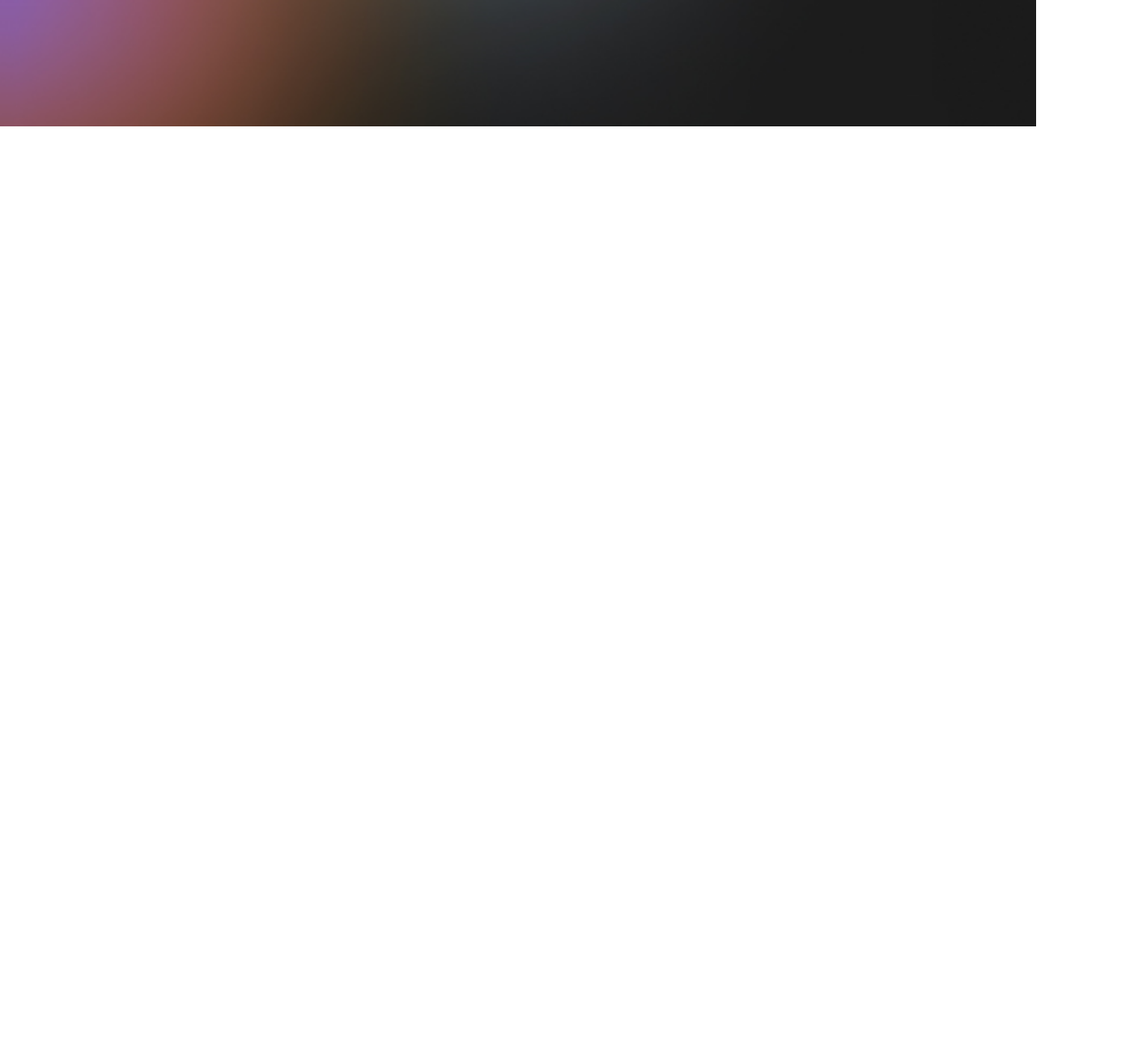
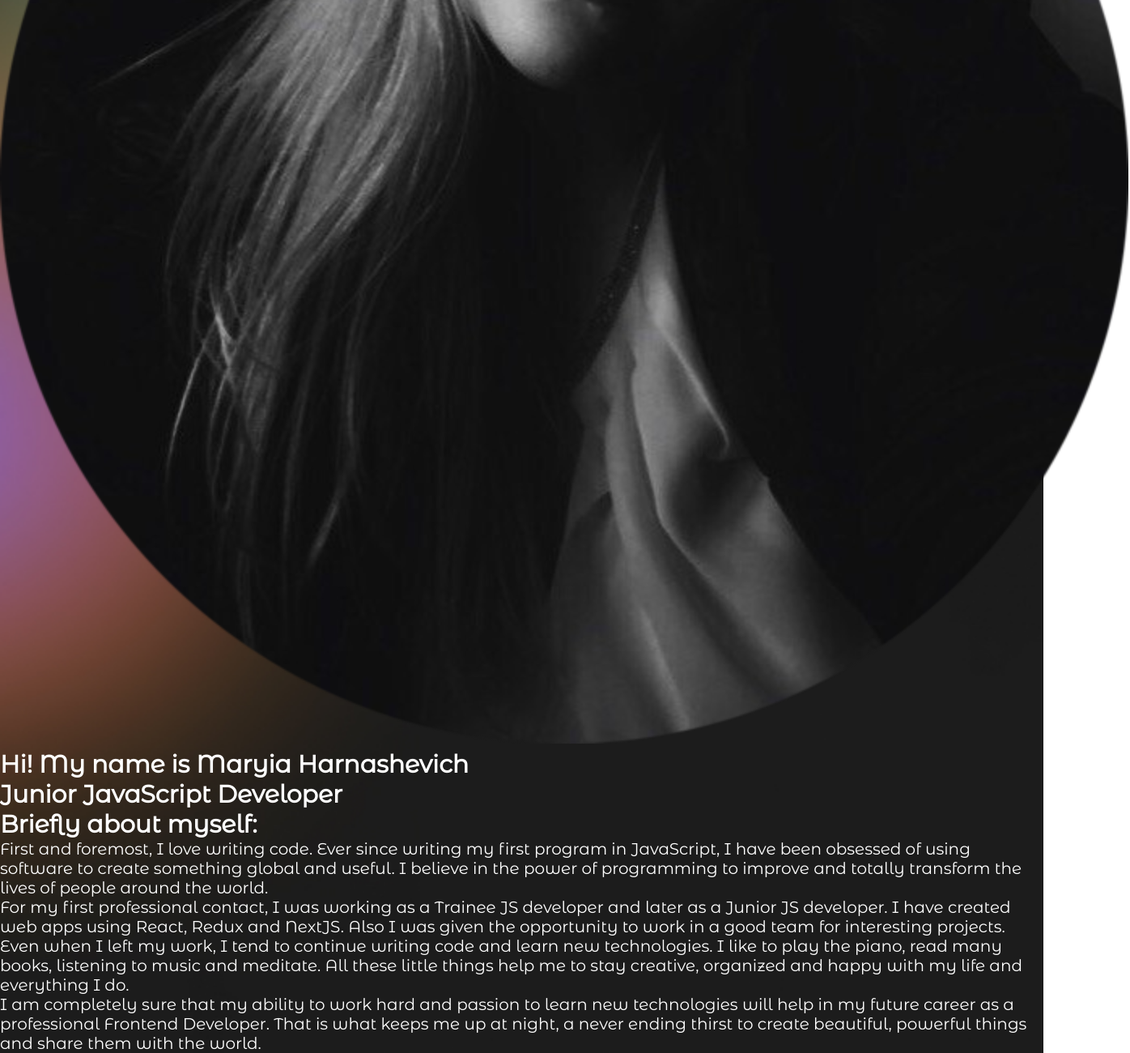
Before and after one commit to goldmarkol/rsschool-cv, a plain HTML site: page index.html in a window 1280 px wide. Shown: the part 644-1944 px from the top of the page at 81% size, 1396 px wide, since content can reach past the window. Before the commit the page ends 800 px from the top, so only its background shows below. Drawn offline with nearby package versions, Linux system fonts and the light colour scheme.

Commit message:
feat: add summary about myself

```diff
--- a/index.html
+++ b/index.html
@@ -61,5 +61,55 @@
         <div class="menu-overlay"></div>
       </div>
     </header>
+
+    <main class="main">
+      <section class="promo">
+        <div class="container">
+          <div class="promo-block">
+            <div class="photo">
+              <img src="./assets/img/avatar.png" alt="avatar" class="avatar" />
+            </div>
+            <div class="intro">
+              <h1>Hi! My name is Maryia Harnashevich</h1>
+              <h2 class="intro-subtitle">Junior JavaScript Developer</h2>
+            </div>
+          </div>
+        </div>
+      </section>
+
+      <section class="section summary" id="summary">
+        <div class="container">
+          <h2 class="section-title">Briefly about myself:</h2>
+          <div class="summary-block">
+            <p class="text">
+              First and foremost, I love writing code. Ever since writing my
+              first program in JavaScript, I have been obsessed of using
+              software to create something global and useful. I believe in the
+              power of programming to improve and totally transform the lives of
+              people around the world.
+            </p>
+            <div class="summary-divider"></div>
+            <p class="text">
+              For my first professional contact, I was working as a Trainee JS
+              developer and later as a Junior JS developer. I have created web
+              apps using React, Redux and NextJS. Also I was given the
+              opportunity to work in a good team for interesting projects. Even
+              when I left my work, I tend to continue writing code and learn new
+              technologies. I like to play the piano, read many books, listening
+              to music and meditate. All these little things help me to stay
+              creative, organized and happy with my life and everything I do.
+            </p>
+            <div class="summary-divider"></div>
+            <p class="text">
+              I am completely sure that my ability to work hard and passion to
+              learn new technologies will help in my future career as a
+              professional Frontend Developer. That is what keeps me up at
+              night, a never ending thirst to create beautiful, powerful things
+              and share them with the world.
+            </p>
+          </div>
+        </div>
+      </section>
+    </main>
   </body>
 </html>
```
